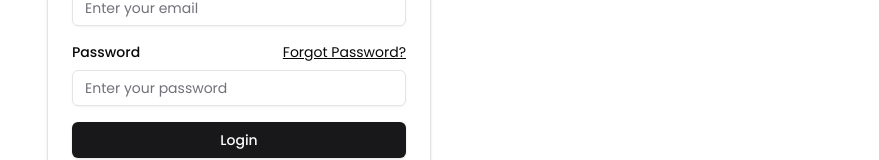
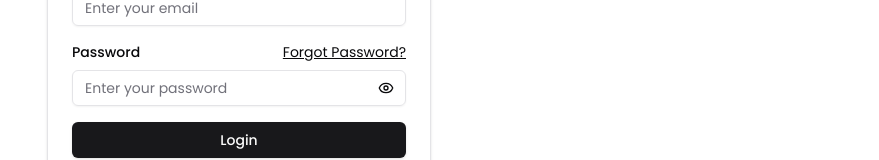
Before and after one commit to harioctav/academic-information-system-frontend-apps, a Next.js app: page /auth/login in a window 1280 px wide. Shown: the part 336-496 px from the top of the page, without its empty margins (401-1280 px from the left). Built offline with nearby package versions, Linux system fonts and the light colour scheme; no server answers.

Commit message:
feat: Split component

```diff
--- a/package.json
+++ b/package.json
@@ -3,7 +3,7 @@
 	"version": "0.1.0",
 	"private": true,
 	"scripts": {
-		"dev": "next dev --turbopack",
+		"dev": "next dev --turbopack -p 4000",
 		"build": "next build",
 		"start": "next start",
 		"lint": "next lint"
--- a/src/components/pages/login-form.tsx
+++ b/src/components/pages/login-form.tsx
@@ -11,6 +11,7 @@ import {
 import { Input } from "@/components/ui/input";
 import { Label } from "@/components/ui/label";
 import { useTranslations } from "next-intl";
+import { PasswordInput } from "@/components/ui/password-input";
 
 export function LoginForm() {
 	const t = useTranslations();
@@ -42,12 +43,7 @@ export function LoginForm() {
 								{t("button.forgot-password")}
 							</Link>
 						</div>
-						<Input
-							id="password"
-							type="password"
-							placeholder={t("input.password.placeholder")}
-							required
-						/>
+						<PasswordInput id="password" />
 					</div>
 					<Button type="submit" className="w-full">
 						{t("button.login")}
--- /dev/null
+++ b/src/components/ui/password-input.tsx
@@ -0,0 +1,40 @@
+"use client";
+
+import { useState } from "react";
+import { Eye, EyeOff } from "lucide-react";
+import { Input } from "@/components/ui/input";
+import { Button } from "@/components/ui/button";
+import { useTranslations } from "next-intl";
+
+interface PasswordInputProps
+	extends React.InputHTMLAttributes<HTMLInputElement> {
+	error?: string;
+}
+
+export function PasswordInput({ ...props }: PasswordInputProps) {
+	const [showPassword, setShowPassword] = useState(false);
+	const t = useTranslations();
+
+	return (
+		<div className="relative">
+			<Input
+				type={showPassword ? "text" : "password"}
+				{...props}
+				placeholder={t("input.password.placeholder")}
+			/>
+			<Button
+				type="button"
+				variant="ghost"
+				size="icon"
+				className="absolute right-0 top-0 h-full px-3 py-2 hover:bg-transparent"
+				onClick={() => setShowPassword(!showPassword)}
+			>
+				{showPassword ? (
+					<EyeOff className="h-4 w-4 mr-1" />
+				) : (
+					<Eye className="h-4 w-4 mr-1" />
+				)}
+			</Button>
+		</div>
+	);
+}
--- /dev/null
+++ b/src/components/ui/submit-button.tsx
@@ -0,0 +1,21 @@
+import { Button } from "@/components/ui/button";
+import { Loader2 } from "lucide-react";
+import { ButtonProps } from "@/components/ui/button";
+
+interface SubmitButtonProps extends ButtonProps {
+	isLoading?: boolean;
+	children: React.ReactNode;
+}
+
+export function SubmitButton({
+	isLoading = false,
+	children,
+	...props
+}: SubmitButtonProps) {
+	return (
+		<Button disabled={isLoading} {...props}>
+			{isLoading && <Loader2 className="mr-2 h-4 w-4 animate-spin" />}
+			{children}
+		</Button>
+	);
+}
```
